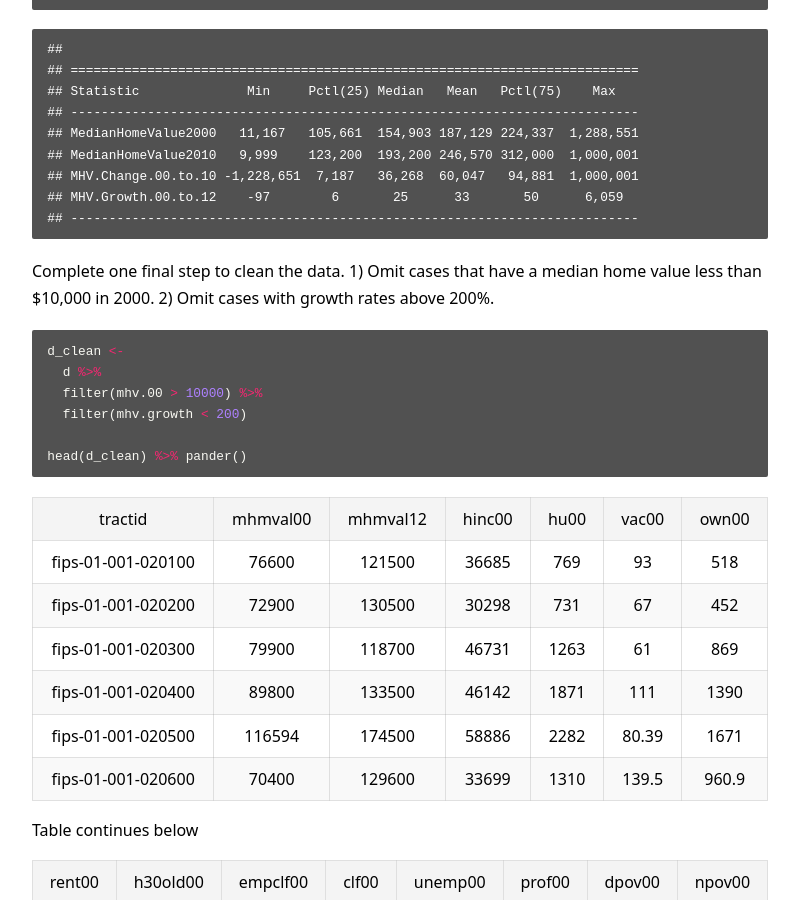
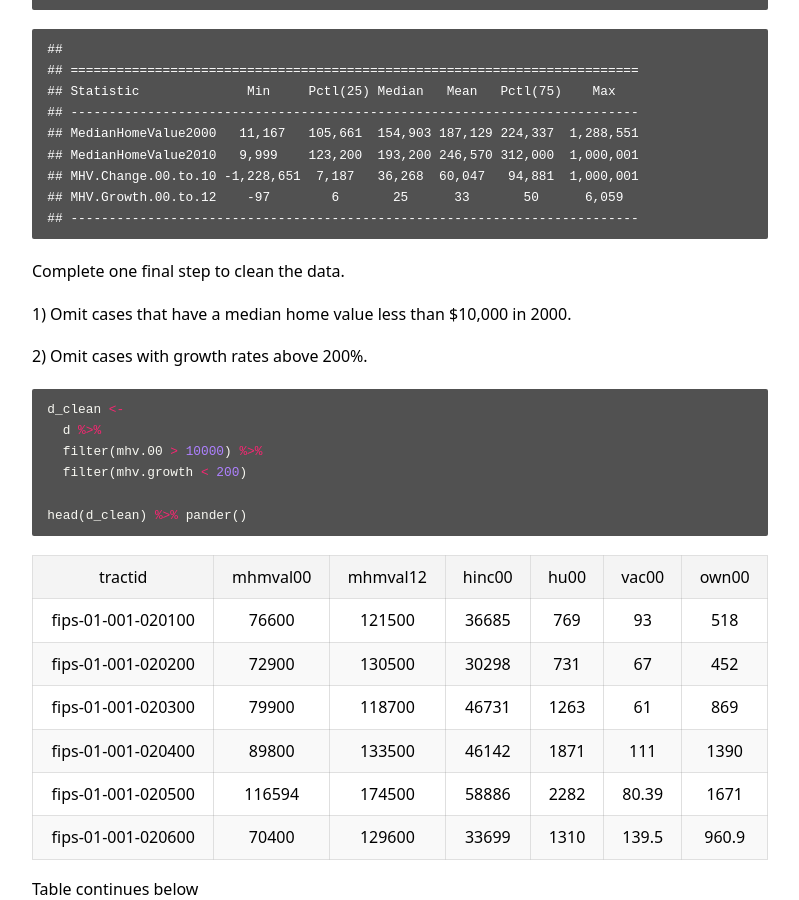
Before and after one commit to jmacost5/cpp-528-fall-2021-group-01, a Jekyll site: the page built from _posts/2021-11-13-ch03-predicting_change.md, in a window 1280 px wide and 900 px high, scrolled down 4742 px. Shown: the whole window, without its empty margins (240-1039 px from the left). Built offline with Jekyll 4.4.1, drawn with Linux system fonts in a browser that asks for light colours; nearby versions of some CDN libraries; our own code applies the rules of GitHub Pages for plain Markdown files; some of the changed text lies outside the part shown.

````diff
--- a/_posts/2021-11-13-ch03-predicting_change.md
+++ b/_posts/2021-11-13-ch03-predicting_change.md
@@ -34,7 +34,7 @@ import::here("S_TYPE",
 
 # Part 1 - Data
 
-Preview the data sets (d, df, and cbsa_stats_df).
+Preview the data sets (**d**, **df**, and **cbsa_stats_df**).
 
 **d** contains select variables from the census tract data. The data set was cleaned and created in the **utilities_master.R file**.
 
@@ -170,7 +170,9 @@ stargazer( df,
     ## --------------------------------------------------------------------------
 
 Complete one final step to clean the data.
+
   1) Omit cases that have a median home value less than $10,000 in 2000.
+
   2) Omit cases with growth rates above 200%.
 
 ``` r
@@ -252,8 +254,11 @@ Table continues below
  to be completed before finalizing the regression model to predict MHV change. The code below will review the following steps:
 
  1) Select control variables.
+
  2) Check for variable skew and perform log transformation if needed.
+
  3) Check for multicolinearity.
+
  4) Add a metro-level control.
 
 
````
